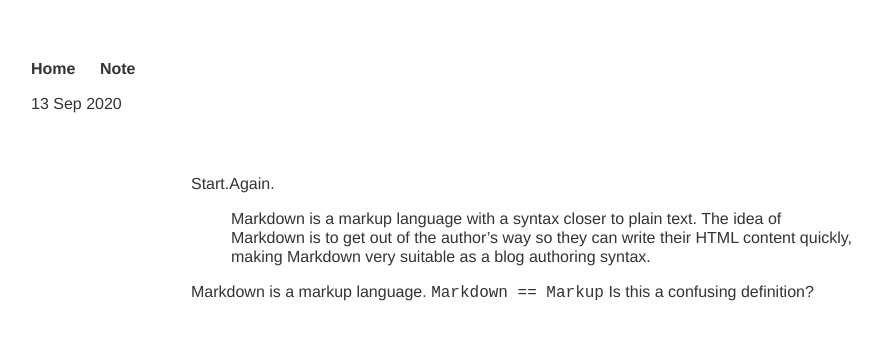
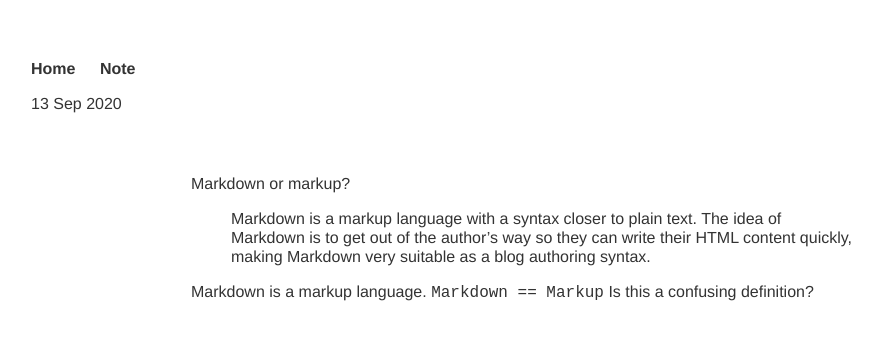
Before and after one commit to yuebwang/yuebwang.github.io, a Jekyll site: the page built from _posts/2020-09-13-hello-world.md, in a window 1280 px wide. Shown: the top 340 px of the page, without its empty margins (97-979 px from the left). Built offline with Jekyll 4.4.1, drawn with Linux system fonts in a browser that asks for light colours; nearby versions of some CDN libraries; some web fonts are replaced; library files that are not in the unit come from our copies.

Commit message:
change title for post

````diff
--- a/_posts/2020-09-13-hello-world.md
+++ b/_posts/2020-09-13-hello-world.md
@@ -1,11 +1,11 @@
 ---
 layout: post
-title: "Starting again."
+title: "Markdown or markup"
 date: 2020-09-13
 ---
 
-Start.Again.
+Markdown or markup?
 
 > Markdown is a markup language with a syntax closer to plain text. The idea of Markdown is to get out of the author's way so they can write their HTML content quickly, making Markdown very suitable as a blog authoring syntax.
 
-Markdown is a markup language. ```Markdown == Markup``` Is this a confusing definition?
+Markdown is a markup language. `Markdown == Markup` Is this a confusing definition?
````
